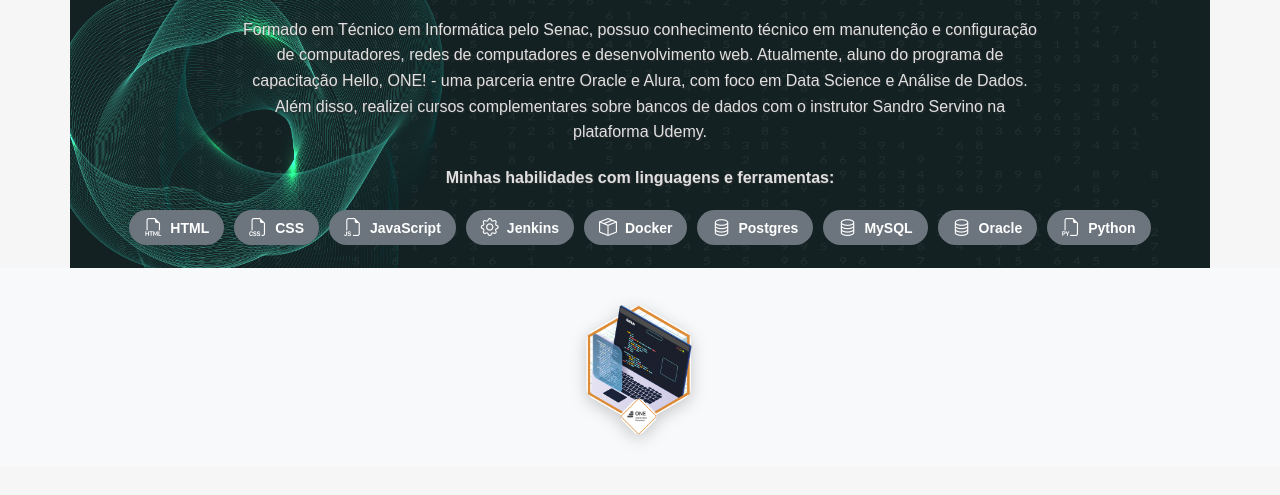
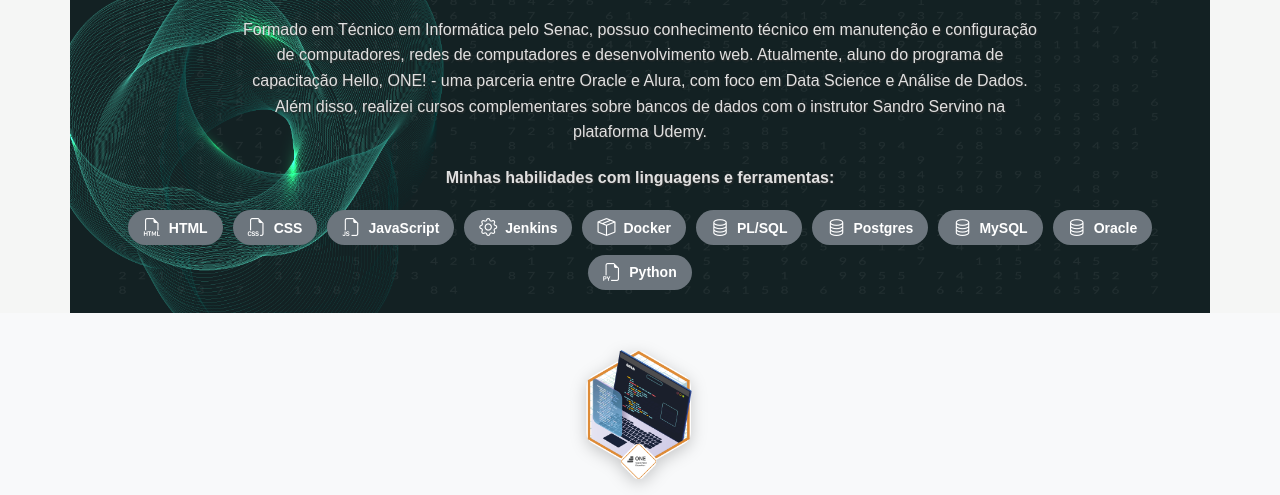
Before and after one commit to ribeiroarley/portfolio-programa-one, a plain HTML site: page index.html in a window 1280 px wide. Shown: the part 305-800 px from the top of the page. Drawn offline with nearby package versions, Linux system fonts and the light colour scheme.

Commit message:
update secao habilidades

```diff
--- a/index.html
+++ b/index.html
@@ -51,6 +51,9 @@
             </span>
             <span class="badge bg-secondary">
                 <i class="bi bi-box-seam"></i> Docker
+            </span>
+            <span class="badge bg-secondary">
+                <i class="bi bi-database"></i> PL/SQL
             </span>
             <span class="badge bg-secondary">
                 <i class="bi bi-database"></i> Postgres
```
